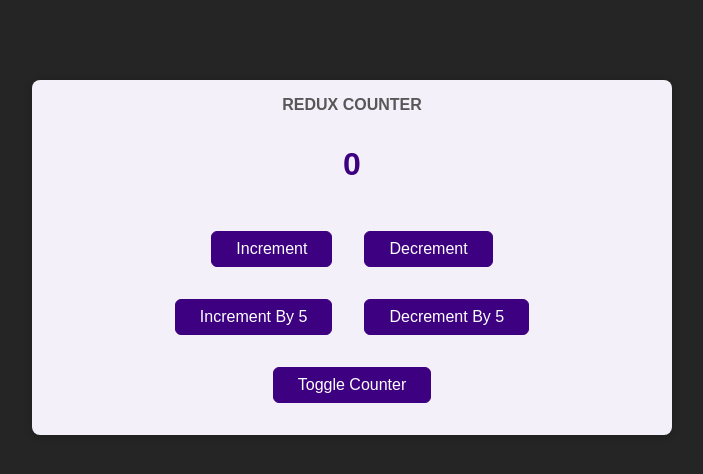
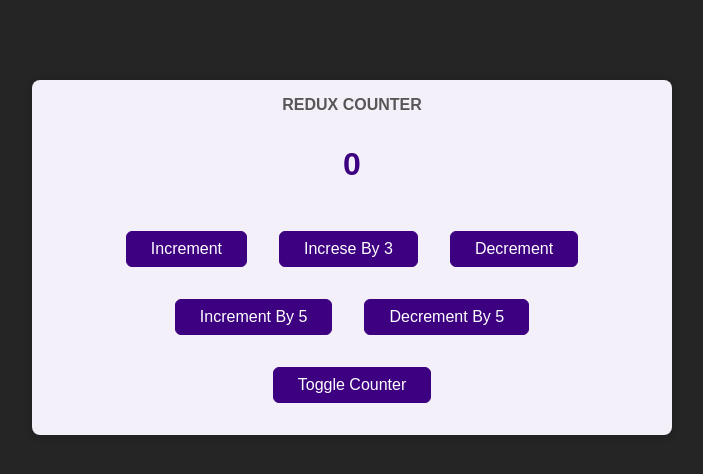
Before and after one commit to nihar078/react_dedux_counter, a React (Create React App) app: page / in a window 1280 px wide. Shown: the top 474 px of the page, without its empty margins (288-991 px from the left). Built offline with nearby package versions, Linux system fonts and the light colour scheme.

Commit message:
Attaching_payload_actions

```diff
--- a/src/components/Counter.js
+++ b/src/components/Counter.js
@@ -9,6 +9,10 @@ const Counter = () => {
   const toggleCounterHandler = () => {};
   const incrementHandler = () =>{
     dispatch({type: "increment"})
+  }
+
+  const increaseHandler = ()=>{
+    dispatch({type: "increase", amount: 3})
   }
   const decrementHandler = () =>{
     dispatch({type: "decrement"})
@@ -27,6 +31,7 @@ const Counter = () => {
       <div className={classes.value}>{counter}</div>
       <div>
         <button onClick={incrementHandler}>Increment</button>
+        <button onClick={increaseHandler}>Increse By 3</button>
         <button onClick={decrementHandler}>Decrement</button>
       </div>
       <div>
--- a/src/store/reduxIndex.js
+++ b/src/store/reduxIndex.js
@@ -4,6 +4,11 @@ const counterReducer = (state = {counter : 0}, action)=>{
     if(action.type === "increment"){
         return{
             counter : state.counter + 1
+        }
+    }
+    if(action.type === "increase" ){
+        return{
+            counter: state.counter + action.amount
         }
     }
     if(action.type === "decrement"){
```
